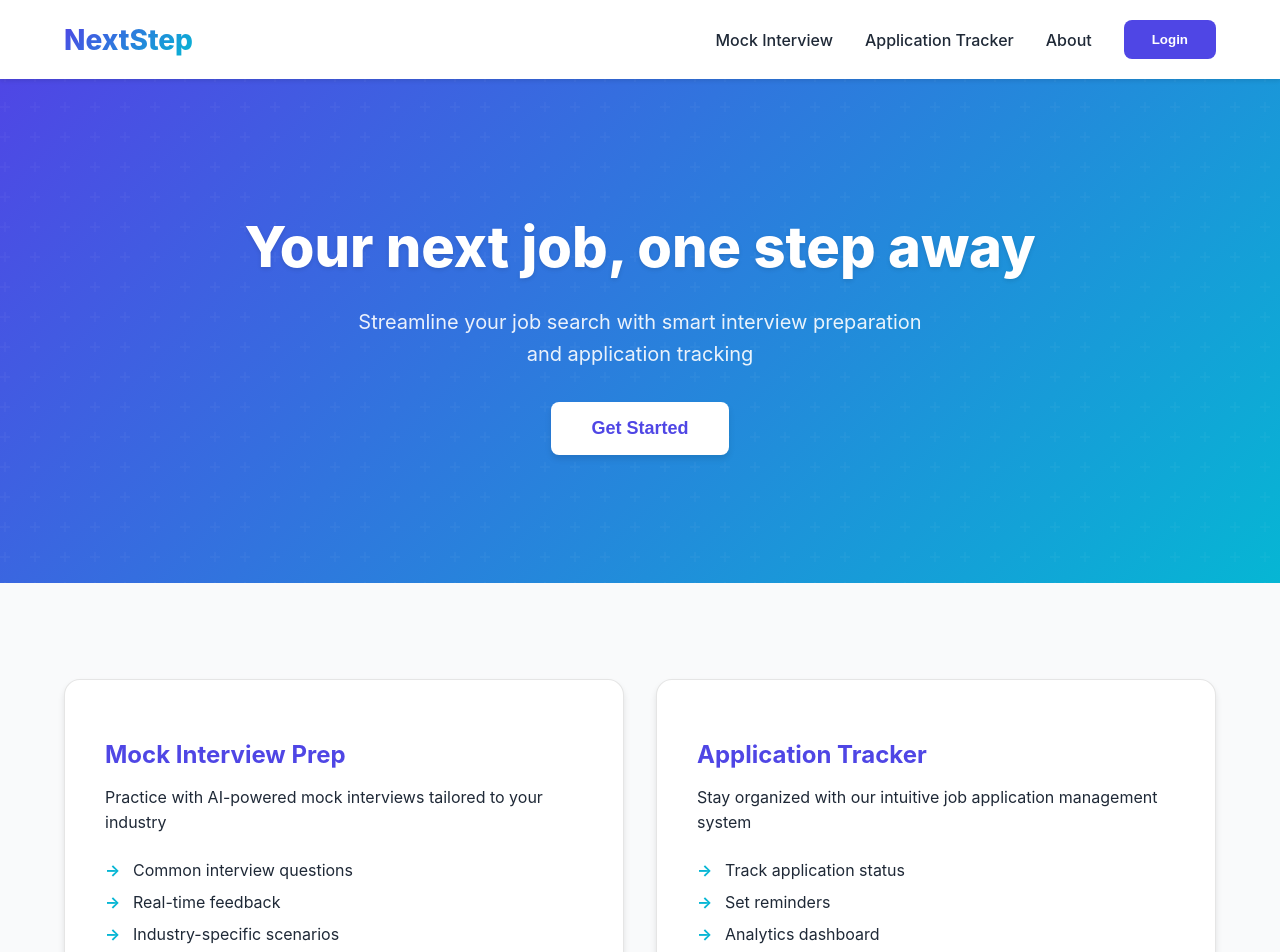
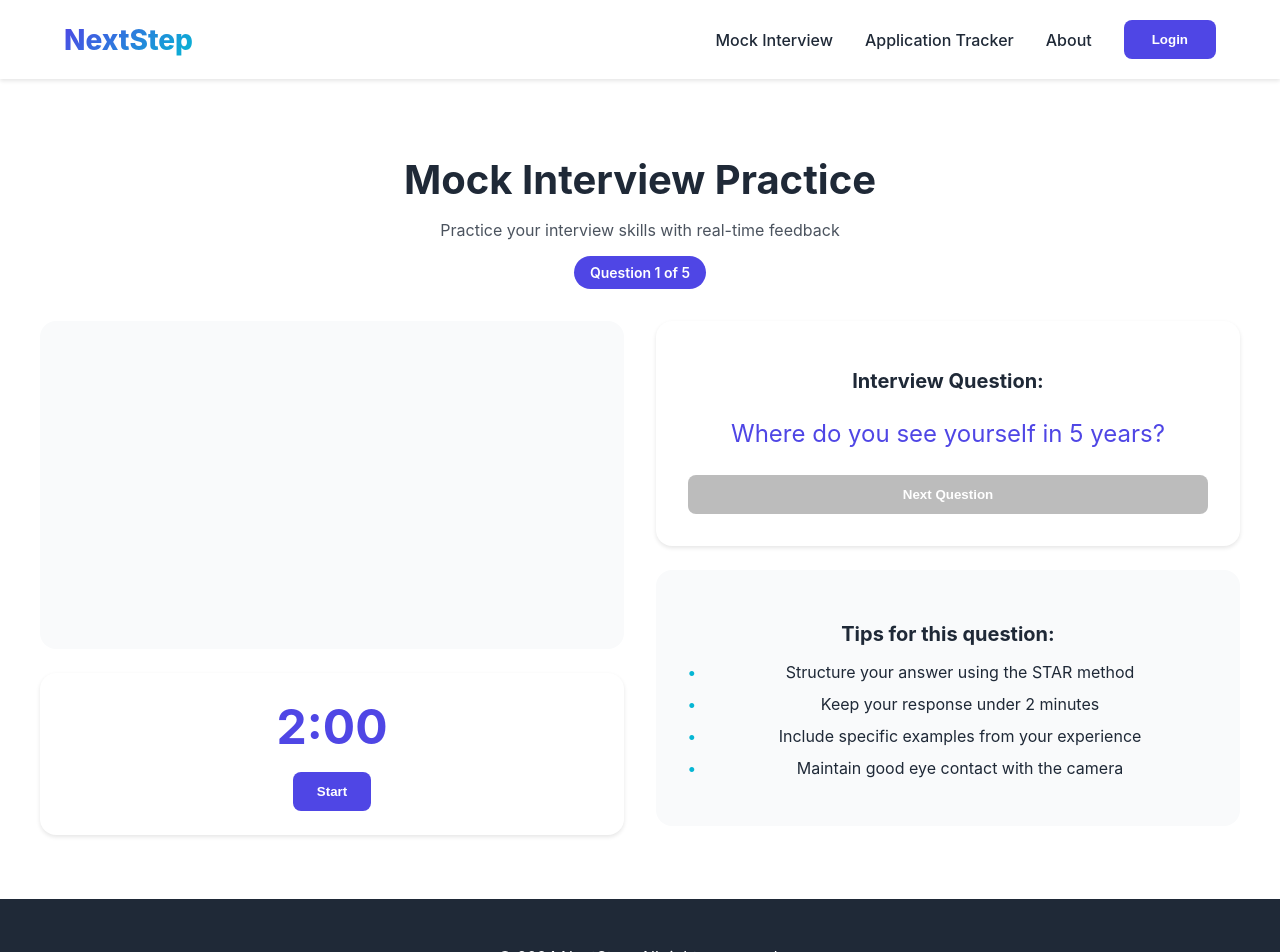
Before and after one commit to renata-liu/nextstep, a React (Create React App) app in the folder frontend/: page /mock-interview in a window 1280 px wide. Shown: the top 952 px of the page. Built offline with nearby package versions, Linux system fonts and the light colour scheme; no server answers; the HTML template or start-up script is replaced by a standard one.

Commit message:
finished mock interview view

```diff
--- a/frontend/package.json
+++ b/frontend/package.json
@@ -9,6 +9,7 @@
     "@testing-library/user-event": "^13.5.0",
     "react": "^19.0.0",
     "react-dom": "^19.0.0",
+    "react-router-dom": "^7.2.0",
     "react-scripts": "5.0.1",
     "web-vitals": "^2.1.4"
   },
--- a/frontend/src/App.js
+++ b/frontend/src/App.js
@@ -1,46 +1,26 @@
-import React, { useState } from 'react';
+import React from 'react';
+import { BrowserRouter as Router, Routes, Route } from 'react-router-dom';
 import './App.css';
 import MockInterview from './components/MockInterview';
 import HomePage from './components/HomePage';
+import Navbar from './components/Navbar';
 
 function App() {
-  const [isMobileMenuOpen, setIsMobileMenuOpen] = useState(false);
-
-  const toggleMobileMenu = () => {
-    setIsMobileMenuOpen(!isMobileMenuOpen);
-  };
-
   return (
+    <Router>
       <div className="App">
-      <nav className="navbar">
-        <div className="logo">NextStep</div>
-        <div className="nav-links">
-          <a href="#features">Mock Interview</a>
-          <a href="#application-tracker">Application Tracker</a>
-          <a href="#about">About</a>
-          <button className="login-btn">Login</button>
-        </div>
-        <div className="kebab-menu" onClick={toggleMobileMenu}>
-          <div></div>
-          <div></div>
-          <div></div>
-        </div>
-        <div className={`mobile-nav ${isMobileMenuOpen ? 'active' : ''}`}>
-          <a href="#features">Mock Interview</a>
-          <a href="#application-tracker">Application Tracker</a>
-          <a href="#about">About</a>
-          <button className="login-btn">Login</button>
-        </div>
-      </nav>
-
+        <Navbar />
         <main className="main-content">
-        <HomePage />
+          <Routes>
+            <Route path="/" element={<HomePage />} />
+            <Route path="/mock-interview" element={<MockInterview />} />
+          </Routes>
         </main>
-
         <footer className="footer">
           <p>&copy; 2024 NextStep. All rights reserved.</p>
         </footer>
       </div>
+    </Router>
   );
 }
 
--- a/frontend/src/components/HomePage.js
+++ b/frontend/src/components/HomePage.js
@@ -1,10 +1,9 @@
+import React from 'react';
 import './HomePage.css';
 
 const HomePage = () => {
   return (
     <>
-      <div className="App">
-        <main className="main-content">
       <section className="hero-section">
         <h1>Your next job, one step away</h1>
         <p className="subtitle">Streamline your job search with smart interview preparation and application tracking</p>
@@ -34,8 +33,6 @@ const HomePage = () => {
           <button className="feature-btn">Track Applications</button>
         </div>
       </section>
-        </main>
-      </div>
     </>
   );
 };
--- a/frontend/src/components/MockInterview.css
+++ b/frontend/src/components/MockInterview.css
@@ -2,6 +2,7 @@
   max-width: 1200px;
   margin: 0 auto;
   padding: 2rem;
+  margin-top: 6rem;
 }
 
 .interview-header {
@@ -81,17 +82,19 @@
   color: white;
 }
 
-.timer-button.pause {
-  background-color: var(--accent-color);
+.timer-button.stop {
+  background-color: #dc2626;
   color: white;
 }
 
-.timer-button.reset {
-  background-color: var(--light-bg);
-  color: var(--text-color);
+.timer-button:disabled {
+  background-color: #6b7280;
+  cursor: not-allowed;
+  opacity: 0.8;
+  transform: none;
 }
 
-.timer-button:hover {
+.timer-button:not(:disabled):hover {
   transform: translateY(-2px);
 }
 
@@ -99,6 +102,7 @@
   display: flex;
   flex-direction: column;
   gap: 1.5rem;
+  text-align: center;
 }
 
 .question-card {
@@ -133,7 +137,14 @@
   width: 100%;
 }
 
-.next-question-button:hover {
+.next-question-button:disabled {
+  background-color: #a0a0a0;
+  cursor: not-allowed;
+  transform: none;
+  opacity: 0.7;
+}
+
+.next-question-button:not(:disabled):hover {
   background-color: var(--secondary-color);
   transform: translateY(-2px);
 }
--- a/frontend/src/components/MockInterview.js
+++ b/frontend/src/components/MockInterview.js
@@ -4,6 +4,8 @@ import './MockInterview.css';
 const MockInterview = () => {
   const [time, setTime] = useState(120); // 2 minutes in seconds
   const [isRunning, setIsRunning] = useState(false);
+  const [hasStarted, setHasStarted] = useState(false);
+  const [isStopped, setIsStopped] = useState(false);
   const videoRef = useRef(null);
   const [currentQuestion, setCurrentQuestion] = useState('');
   const [questionCount, setQuestionCount] = useState(1); // Start at 1 instead of 0
@@ -55,35 +57,43 @@ const MockInterview = () => {
   };
 
   const generateNewQuestion = () => {
-    if (questionCount >= 5) { // Check for 5 instead of 4
+    if (questionCount >= 5) {
       setIsSessionComplete(true);
+      setIsRunning(false);
+      setIsStopped(true);
       return;
     }
     const randomIndex = Math.floor(Math.random() * sampleQuestions.length);
     setCurrentQuestion(sampleQuestions[randomIndex]);
     setQuestionCount(prevCount => prevCount + 1);
-    // Reset timer for new question
+    // Reset timer and states for new question
     setTime(120);
     setIsRunning(false);
+    setHasStarted(false);
+    setIsStopped(false);
   };
 
   const startNewSession = () => {
-    setQuestionCount(1); // Reset to 1 instead of 0
+    setQuestionCount(1);
     setIsSessionComplete(false);
     setTime(120);
     setIsRunning(false);
-    // Set initial question without incrementing counter
+    setHasStarted(false);
+    setIsStopped(false);
     const randomIndex = Math.floor(Math.random() * sampleQuestions.length);
     setCurrentQuestion(sampleQuestions[randomIndex]);
   };
 
   const toggleTimer = () => {
-    setIsRunning(!isRunning);
-  };
-
-  const resetTimer = () => {
-    setTime(120); // Reset to 2 minutes
+    if (!hasStarted) {
+      // First time starting
+      setHasStarted(true);
+      setIsRunning(true);
+    } else {
+      // Stopping the timer
       setIsRunning(false);
+      setIsStopped(true);
+    }
   };
 
   const formatTime = (seconds) => {
@@ -119,16 +129,11 @@ const MockInterview = () => {
             <div className="timer-display">{formatTime(time)}</div>
             <div className="timer-controls">
               <button
-                className={`timer-button ${isRunning ? 'pause' : 'start'}`}
+                className={`timer-button ${isRunning ? 'stop' : 'start'}`}
                 onClick={toggleTimer}
+                disabled={isStopped}
               >
-                {isRunning ? 'Pause' : 'Start'}
-              </button>
-              <button
-                className="timer-button reset"
-                onClick={resetTimer}
-              >
-                Reset
+                {isStopped ? 'Stopped' : isRunning ? 'Stop' : 'Start'}
               </button>
             </div>
           </div>
@@ -136,8 +141,6 @@ const MockInterview = () => {
 
         <div className="question-section">
           <div className="question-card">
-            <h2>Interview Question:</h2>
-            <p className="question-text">{currentQuestion}</p>
             {isSessionComplete ? (
               <div className="session-complete">
                 <p className="completion-message">Practice session complete! 🎉</p>
@@ -149,12 +152,17 @@ const MockInterview = () => {
                 </button>
               </div>
             ) : (
+              <>
+                <h2>Interview Question:</h2>
+                <p className="question-text">{currentQuestion}</p>
                 <button
                   className="next-question-button"
                   onClick={generateNewQuestion}
+                  disabled={!hasStarted}
                 >
                   {isLastQuestion ? 'Complete Session' : 'Next Question'}
                 </button>
+              </>
             )}
           </div>
           <div className="tips-card">
--- /dev/null
+++ b/frontend/src/components/Navbar.js
@@ -0,0 +1,36 @@
+import React, { useState } from 'react';
+import { Link } from 'react-router-dom';
+import './HomePage.css';
+
+const Navbar = () => {
+  const [isMobileMenuOpen, setIsMobileMenuOpen] = useState(false);
+
+  const toggleMobileMenu = () => {
+    setIsMobileMenuOpen(!isMobileMenuOpen);
+  };
+
+  return (
+    <nav className="navbar">
+      <Link to="/" className="logo">NextStep</Link>
+      <div className="nav-links">
+        <Link to="/mock-interview">Mock Interview</Link>
+        <a href="#application-tracker">Application Tracker</a>
+        <a href="#about">About</a>
+        <button className="login-btn">Login</button>
+      </div>
+      <div className="kebab-menu" onClick={toggleMobileMenu}>
+        <div></div>
+        <div></div>
+        <div></div>
+      </div>
+      <div className={`mobile-nav ${isMobileMenuOpen ? 'active' : ''}`}>
+        <Link to="/mock-interview" onClick={() => setIsMobileMenuOpen(false)}>Mock Interview</Link>
+        <a href="#application-tracker" onClick={() => setIsMobileMenuOpen(false)}>Application Tracker</a>
+        <a href="#about" onClick={() => setIsMobileMenuOpen(false)}>About</a>
+        <button className="login-btn">Login</button>
+      </div>
+    </nav>
+  );
+};
+
+export default Navbar;
```
Also changed, not shown: 1 other file (tests, documents, lock files or other folders). Lines whose indentation alone changed are shown as unchanged.
